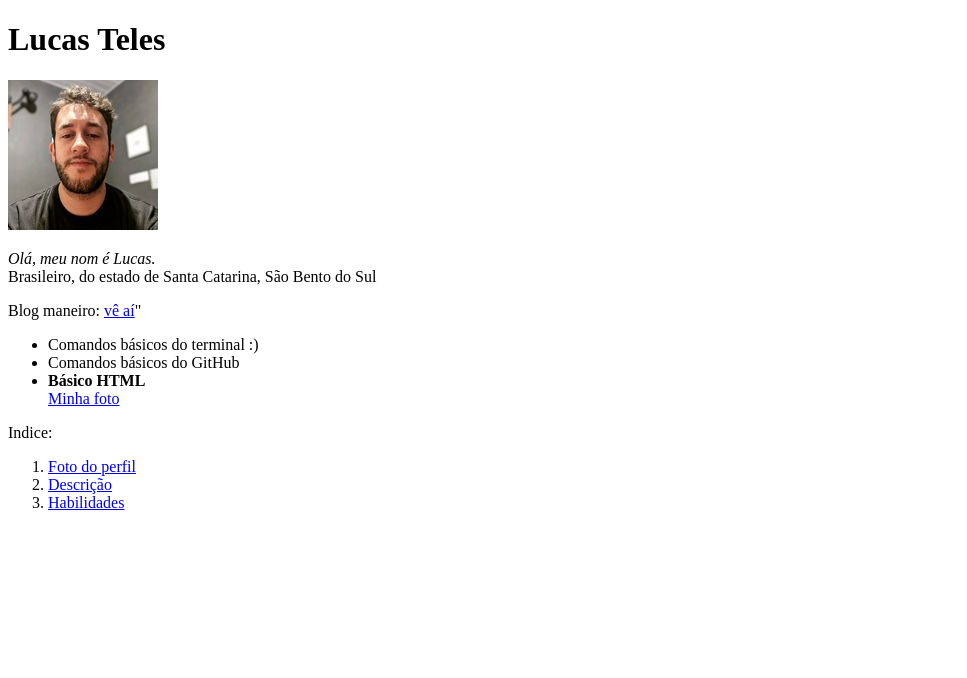
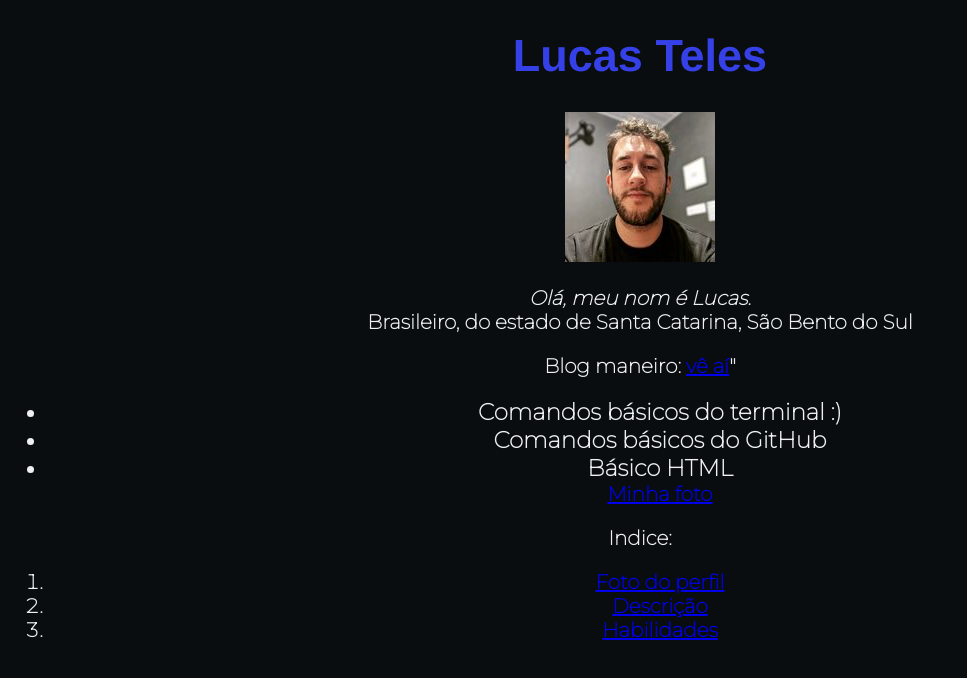
Before and after one commit to lucastelesss/lucastelesss.github.io, a plain HTML site: page index.html in a window 1280 px wide. Shown: the whole page, without its empty margins (0-967 px from the left). Drawn offline with Linux system fonts and the light colour scheme.

Commit message:
novos exercicios feitos

```diff
--- a/index.html
+++ b/index.html
@@ -5,6 +5,32 @@
     <meta http-equiv="X-UA-Compatible" content="IE=edge">
     <meta name="viewport" content="width=device-width, initial-scale=1.0">
     <title>Portfólio Web</title>
+    <link rel="preconnect" href="https://fonts.googleapis.com">
+<link rel="preconnect" href="https://fonts.gstatic.com" crossorigin>
+<link href="https://fonts.googleapis.com/css2?family=Montserrat:wght@100&display=swap" rel="stylesheet">
+    <style>
+        h1 {
+            font-family: 'Franklin Gothic Medium', 'Arial Narrow', Arial, sans-serif;
+            font-size: 45px;
+            color: #3541e7;
+        }
+
+        body{
+            background-color: #090d0f;
+            text-align: center;
+        }
+
+        p , ul , ol {
+            color: #eef0f2;
+            font-family: 'Montserrat', sans-serif;
+            font-size: 20px;
+            font-weight: 700;
+        }
+
+        .list {
+            font-size: 23px;
+        }
+    </style>
 </head>
 <body>
     <h1>Lucas Teles</h1>
@@ -13,14 +39,14 @@
     <p>Blog maneiro: <a href="https://waltermattos.com/blog" target="_blank">vê aí</a>"</p>
 
     <ul id="habilidades">
-        <li>Comandos básicos do terminal :)</li>
-        <li>Comandos básicos do GitHub</li>
-        <li><strong>Básico HTML</strong></li>
+        <li class="list">Comandos básicos do terminal :)</li>
+        <li class="list">Comandos básicos do GitHub</li>
+        <li class="list"><strong>Básico HTML</strong></li>
         <a href="#foto">Minha foto</a>
 
     </ul>
 
-    Indice:
+    <p>Indice:</p>
     <ol>
         <li><a href="#foto">Foto do perfil</a></li>
         <li><a href="#descricao">Descrição</a></li>
```
